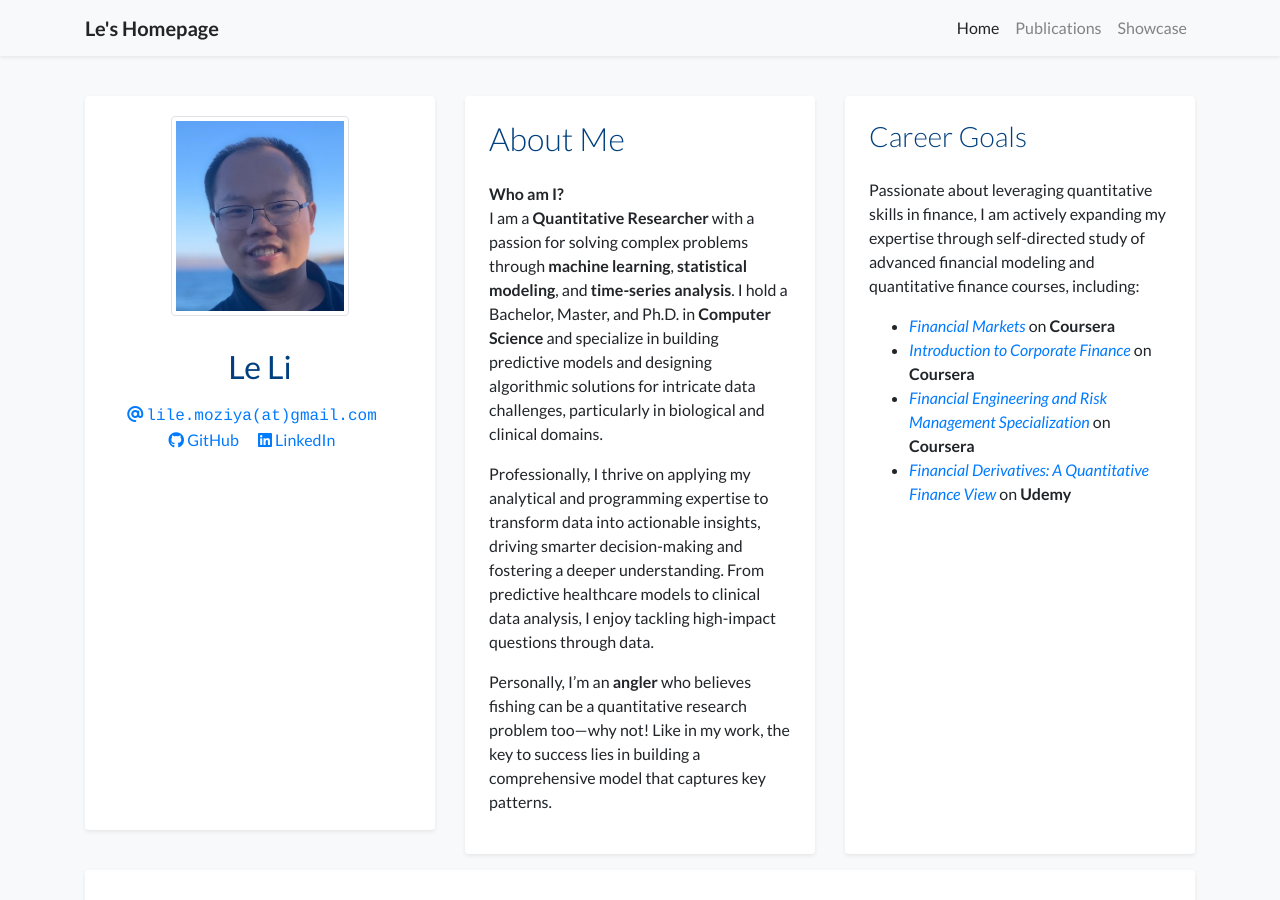
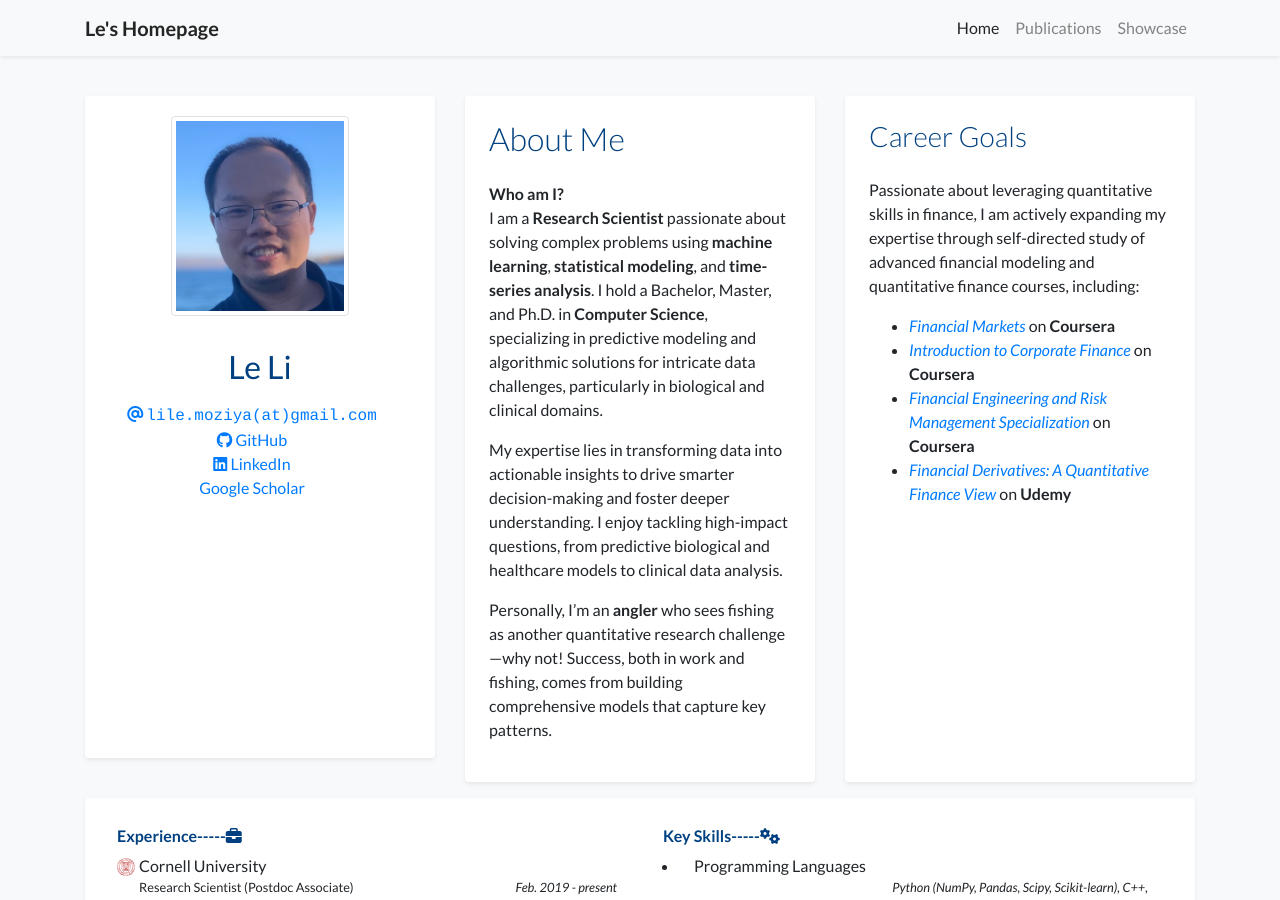
Before and after one commit to moziya/moziya, a Jekyll site: the page built from index.html, in a window 1280 px wide and 900 px high. Built offline with Jekyll 4.4.1, drawn with Linux system fonts in a browser that asks for light colours; nearby versions of some CDN libraries; a style sheet for code colours, icons or effects is not loaded.

Commit message:
Refine outlook

```diff
--- a/_data/profile.yml
+++ b/_data/profile.yml
@@ -21,12 +21,11 @@
 
 short_bio_text_justify: false
 short_bio: >-
-  <p><b>Who am I?</b><br>I am a <b>Quantitative Researcher</b> with a passion for solving complex problems through <b>machine learning</b>, <b>statistical modeling</b>, and <b>time-series analysis</b>. I hold a Bachelor, Master, and Ph.D. in <b>Computer Science</b> and specialize in building predictive models and designing algorithmic solutions for intricate data challenges, particularly in biological and clinical domains.</p>
+  <p><b>Who am I?</b><br>I am a <b>Research Scientist</b> passionate about solving complex problems using <b>machine learning</b>, <b>statistical modeling</b>, and <b>time-series analysis</b>. I hold a Bachelor, Master, and Ph.D. in <b>Computer Science</b>, specializing in predictive modeling and algorithmic solutions for intricate data challenges, particularly in biological and clinical domains.</p>
 
-  <p>Professionally, I thrive on applying my analytical and programming expertise to transform data into actionable insights, driving smarter decision-making and fostering a deeper understanding. From predictive healthcare models to clinical data analysis, I enjoy tackling high-impact questions through data.</p>
+  <p>My expertise lies in transforming data into actionable insights to drive smarter decision-making and foster deeper understanding. I enjoy tackling high-impact questions, from predictive biological and healthcare models to clinical data analysis.</p>
 
-  <p>Personally, I’m an <b>angler</b> who believes fishing can be a quantitative research problem too—why not! Like in my work, the key to success lies in building a comprehensive model that captures key patterns.</p>
-
+  <p>Personally, I’m an <b>angler</b> who sees fishing as another quantitative research challenge—why not! Success, both in work and fishing, comes from building comprehensive models that capture key patterns.</p>
 portrait_url: /assets/images/photos/LeLi.jpg
 #portrait_caption: >-
 #  Photo by Manja Vitolic on Unsplash (this caption is optional, comment it out to disable).
--- a/_includes/widgets/profile_card.html
+++ b/_includes/widgets/profile_card.html
@@ -26,19 +26,25 @@
 
                 <!-- Contact Links Section -->
                 <div class="mt-3">
-                    <a class="pr-3 no-break" href="mailto:{{ site.data.profile.email | encode_email }}">
+                    <a class="pr-3 no-break d-block" href="mailto:{{ site.data.profile.email | encode_email }}">
                         <i class="fas fa-at"></i> <span class="email-text">{{ site.data.profile.email | replace: "@", "(at)" }}</span>
                     </a>
 
                     {% if site.data.profile.github %}
-                    <a class="pr-3 no-break" target="_blank" href="https://github.com/{{ site.data.profile.github }}">
+                    <a class="pr-3 no-break d-block" target="_blank" href="https://github.com/{{ site.data.profile.github }}">
                         <i class="fab fa-github"></i> GitHub
                     </a>
                     {% endif %}
 
                     {% if site.data.profile.linkedin %}
-                    <a class="pr-3 no-break" target="_blank" href="https://www.linkedin.com/in/{{ site.data.profile.linkedin }}">
+                    <a class="pr-3 no-break d-block" target="_blank" href="https://www.linkedin.com/in/{{ site.data.profile.linkedin }}">
                         <i class="fab fa-linkedin"></i> LinkedIn
+                    </a>
+                    {% endif %}
+
+                    {% if site.data.profile.gscholar %}
+                    <a class="pr-3 no-break d-block" target="_blank" href="https://scholar.google.com/citations?user={{ site.data.profile.linkedin }}">
+                        <i class="ai ai-google-scholar"></i> Google Scholar
                     </a>
                     {% endif %}
 
--- a/_includes/widgets/publication_card.html
+++ b/_includes/widgets/publication_card.html
@@ -1,5 +1,5 @@
 {% assign publications = include.publications %}
-<div class="my-3 p-0 bg-white shadow-sm rounded-sm">
+<div class="card my-3 p-0 bg-white shadow-sm rounded-sm">
     <h6 class="border-bottom border-gray p-3 mb-0">
         {% if include.title %}{{ include.title }}{% else %}<i class="fas fa-star"></i> Selected Recent Publications{% endif %}
         <a href="{{ 'publications' | relative_url }}">(view all <i class="fas fa-angle-double-right"></i>)</a>
```
